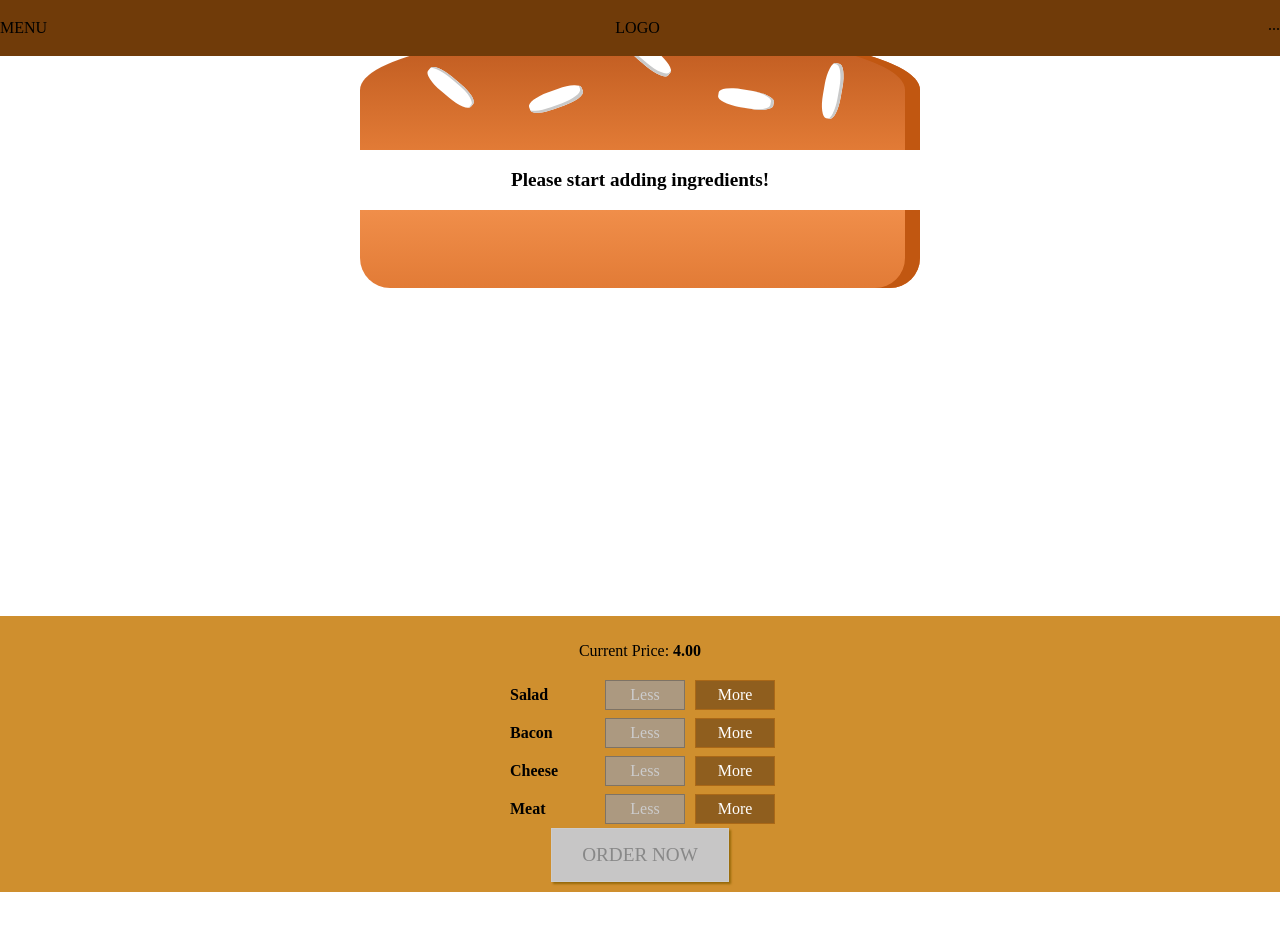
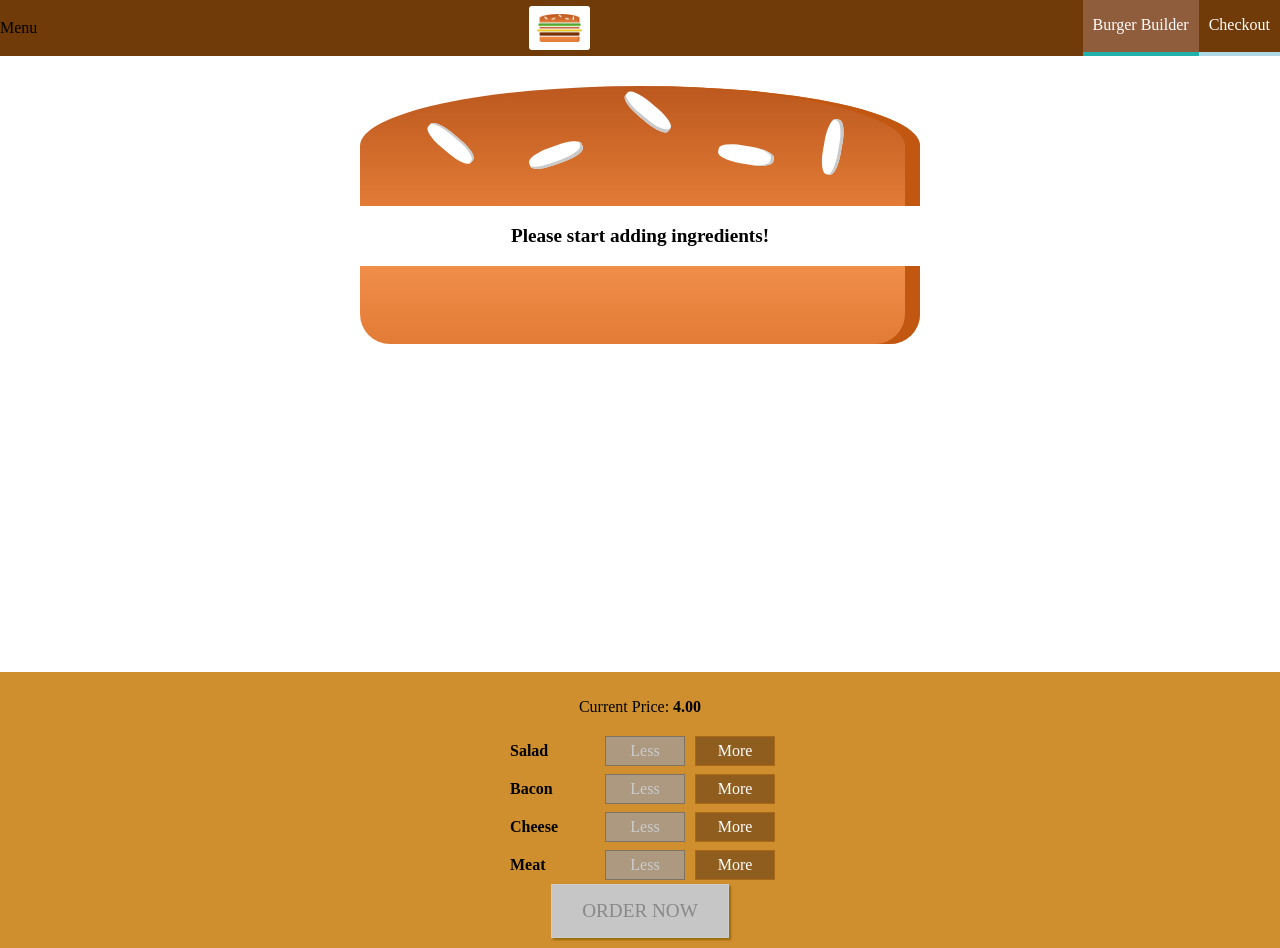
Before and after one commit to fisnikcanaj1/burger-app, a React app: page / in a window 1280 px wide. Before the commit the page ends 892 px from the top, so only its background shows below. Built offline with nearby package versions, Linux system fonts and the light colour scheme.

Commit message:
Toolbar and sidedrawer added

```diff
--- a/src/components/Layout/Layout.css
+++ b/src/components/Layout/Layout.css
@@ -1,3 +1,3 @@
 .Content {
-    margin-top: 16px;
+    margin-top: 72px;
 }
--- a/src/components/Layout/Layout.js
+++ b/src/components/Layout/Layout.js
@@ -2,10 +2,12 @@
 import Aux from '../../hoc/ReactAux';
 import classes from './Layout.css'
 import Toolbar from '../Navigation/Toolbar/Toolbar';
+import SideDrawer from '../Navigation/SideDrawer/SideDrawer';
 
 const layout = (props) => (
     <Aux>
         <Toolbar />
+        <SideDrawer />
         <main className={classes.Content} >
             {props.children}
         </main>
--- /dev/null
+++ b/src/components/Logo/Logo.css
@@ -0,0 +1,11 @@
+.Logo {
+    background-color: #fff;
+    padding: 8px;
+    height: 80%;
+    box-sizing: border-box;
+    border-radius: 3px;
+}
+
+.Logo img {
+    height: 100%;
+}
--- /dev/null
+++ b/src/components/Logo/Logo.js
@@ -0,0 +1,10 @@
+import React from 'react';
+import burgerLogo from '../../assets/images/burger-logo.png';
+import classes from './Logo.css';
+
+const logo = (props) => (
+    <div className={classes.Logo} >
+        <img src={burgerLogo} alt="MyBurger" />
+    </div>);
+
+export default logo;
--- /dev/null
+++ b/src/components/Navigation/NavigationItems/NavigationItem/NavigationItem.css
@@ -0,0 +1,24 @@
+.NavigationItem {
+    margin: 0;
+    box-sizing: border-box;
+    display: flex;
+    height: 100%;
+    align-items: center;
+}
+
+.NavigationItem a {
+    color: white;
+    text-decoration: none;
+    height: 100%;
+    padding: 16px 10px;
+    border-bottom: 4px solid lightblue;
+    box-sizing: border-box;
+}
+
+.NavigationItem a:hover,
+.NavigationItem a:active,
+.NavigationItem a.active {
+    background-color: #8F5C3C;
+    border-bottom: 4px solid lightseagreen;
+    color: white;
+}
--- /dev/null
+++ b/src/components/Navigation/NavigationItems/NavigationItem/NavigationItem.js
@@ -0,0 +1,10 @@
+import React from 'react';
+import classes from './NavigationItem.css';
+
+const naviagetionItem = (props) => (
+    <li className={classes.NavigationItem}>
+        <a href={props.link} className={props.active ? classes.active : null}>{props.children}</a>
+    </li>
+);
+
+export default naviagetionItem
--- /dev/null
+++ b/src/components/Navigation/NavigationItems/NavigationItems.css
@@ -0,0 +1,8 @@
+.NavigationItems {
+    margin: 0;
+    padding: 0;
+    list-style-type: none;
+    display: flex;
+    align-items: center;
+    height: 100%;
+}
--- /dev/null
+++ b/src/components/Navigation/NavigationItems/NavigationItems.js
@@ -0,0 +1,12 @@
+import React from 'react';
+import NavigationItem from './NavigationItem/NavigationItem';
+import classes from './NavigationItems.css'
+
+const navigationItems = (props) => (
+    <ul className={classes.NavigationItems} >
+        <NavigationItem link="/" active>Burger Builder</NavigationItem>
+        <NavigationItem link="/" >Checkout </NavigationItem>
+    </ul>
+);
+
+export default navigationItems;
--- /dev/null
+++ b/src/components/Navigation/SideDrawer/SideDrawer.css
@@ -0,0 +1,27 @@
+.SideDrawer {
+    position: fixed;
+    width: 280px;
+    max-width: 70%;
+    height: 100%;
+    left: 0;
+    top: 0;
+    z-index: 200;
+    background-color: #fff;
+    padding: 32px 16px;
+    box-sizing: border-box;
+    transition: all 0.3s ease-in;
+}
+
+@media (min-width: 500px) {
+    .SideDrawer {
+        display: none;
+    }
+}
+
+.Open {
+    transform: translateX(0);
+}
+
+.Close {
+    transform: translateX(-100%);
+}
--- /dev/null
+++ b/src/components/Navigation/SideDrawer/SideDrawer.js
@@ -0,0 +1,18 @@
+import React from 'react';
+import Logo from '../../Logo/Logo';
+import NavigationItems from '../NavigationItems/NavigationItems';
+import classes from './SideDrawer.css'
+
+const sideDrawer = (props) => {
+
+    return (
+        <div className={classes.SideDrawer}>
+            <Logo />
+            <nav>
+                <NavigationItems />
+            </nav>
+        </div>
+    );
+};
+
+export default sideDrawer;
--- a/src/components/Navigation/Toolbar/Toolbar.js
+++ b/src/components/Navigation/Toolbar/Toolbar.js
@@ -1,14 +1,14 @@
 import React from 'react';
 import classes from './Toolbar.css';
+import Logo from '../../Logo/Logo'
+import NavigationItems from '../NavigationItems/NavigationItems';
 
 const toolbar = (props) =>
      <header className={classes.Toolbar}>
-        <div>MENU</div>
-        <div>LOGO</div>
+        <div>Menu</div>
+        <Logo />
         <nav>
-            <ul>
-                ...
-            </ul>
+            <NavigationItems />
         </nav>
     </header>
 
```
Also changed, not shown: src/assets/images/burger-logo.png (added).
